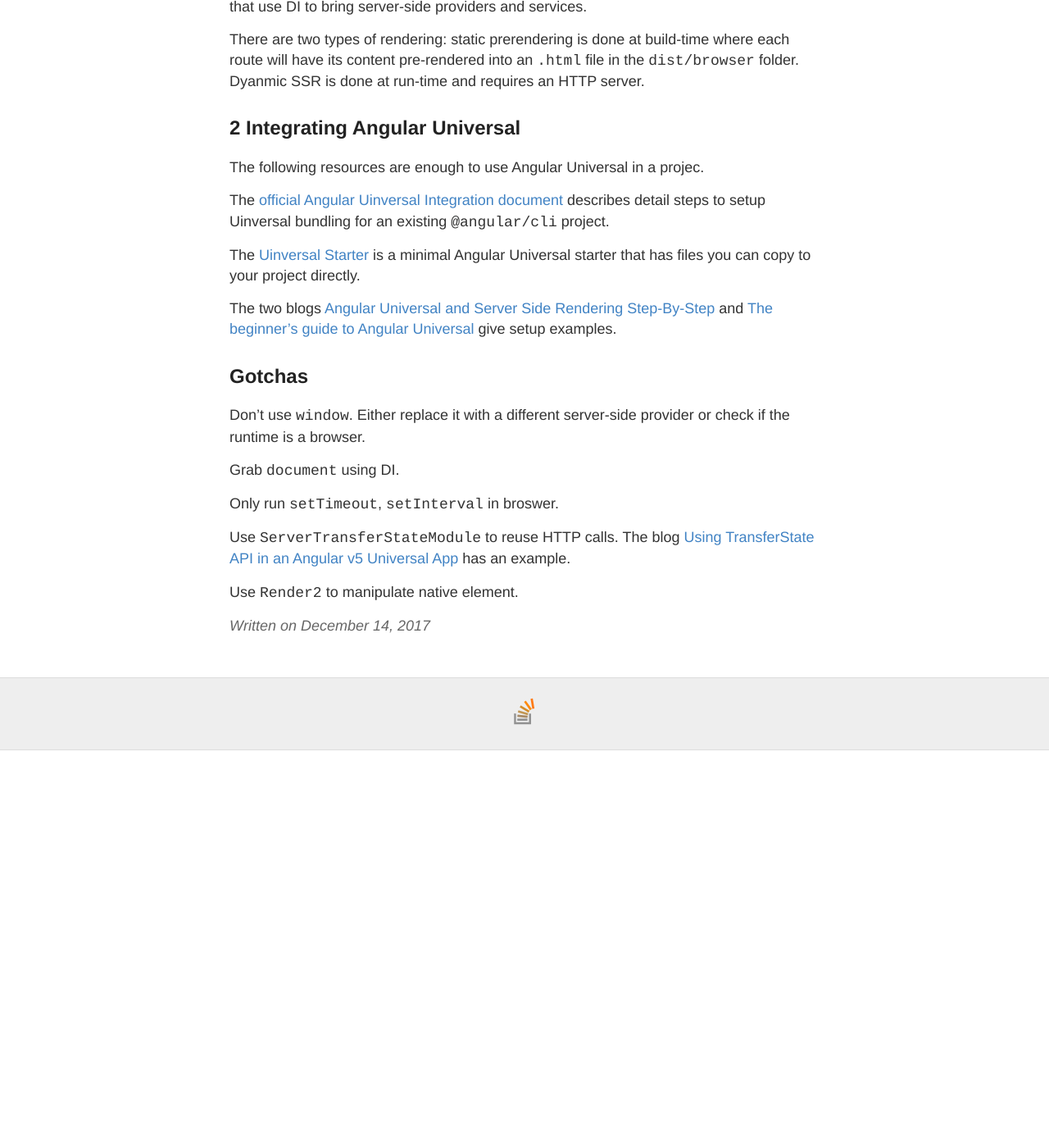
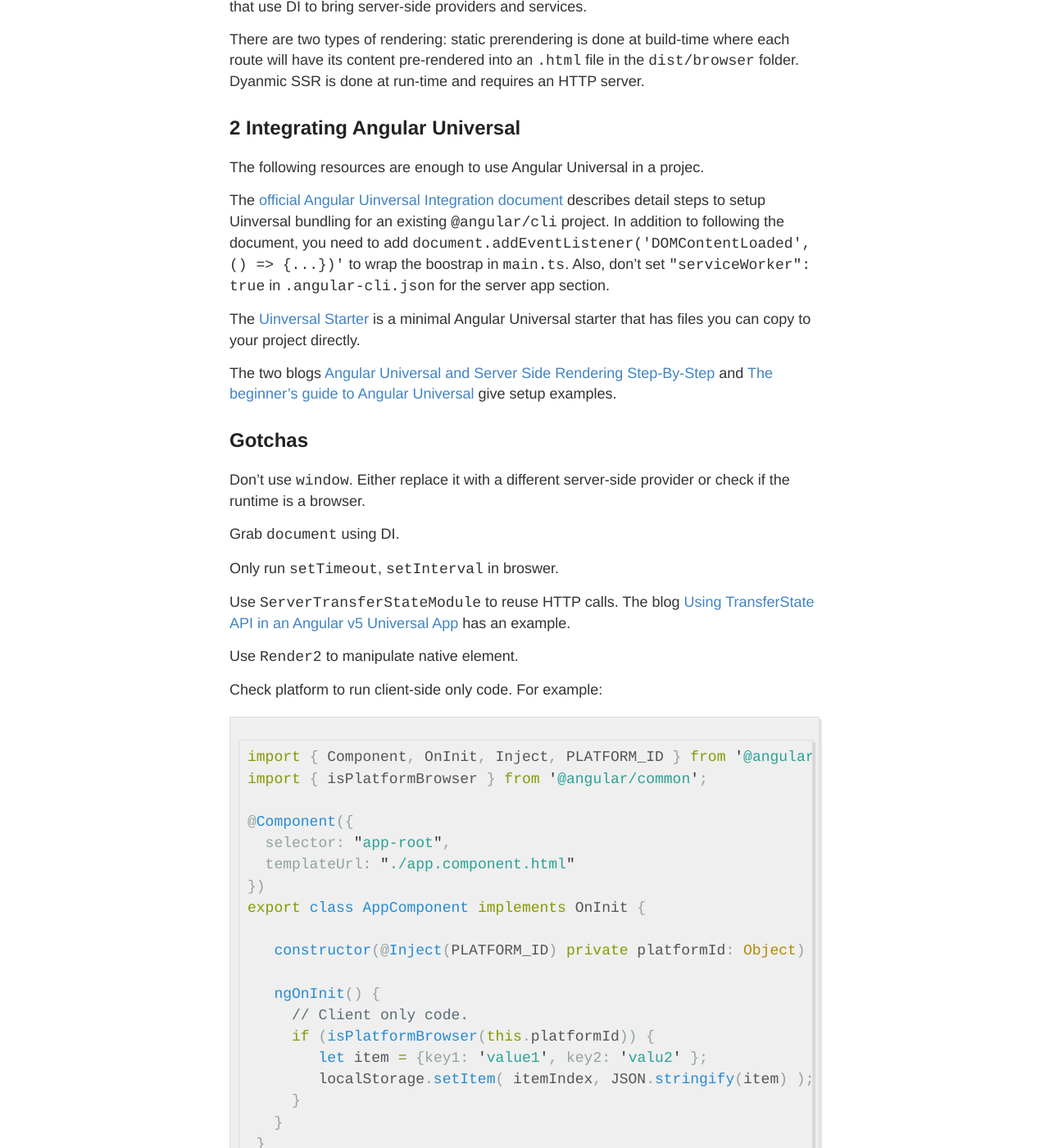
Before and after one commit to YingLiu4203/old-dev-blog, a Jekyll site: the page built from _posts/2017-12-14-angular-universal.md, in a window 1280 px wide and 1400 px high, scrolled down 519 px. Shown: the whole window at 82% size. Built offline with Jekyll 4.4.1, drawn with Linux system fonts in a browser that asks for light colours; comment, search, counter and statistics services are not loaded; before the commit the page ends 1434 px from its top, so only the background shows below that.

Commit message:
add angular universal config

````diff
--- a/_posts/2017-12-14-angular-universal.md
+++ b/_posts/2017-12-14-angular-universal.md
@@ -20,7 +20,7 @@ There are two types of rendering: static prerendering is done at build-time wher
 
 The following resources are enough to use Angular Universal in a projec.
 
-The [official Angular Uinversal Integration document](https://github.com/angular/angular-cli/wiki/stories-universal-rendering) describes detail steps to setup Uinversal bundling for an existing `@angular/cli` project.
+The [official Angular Uinversal Integration document](https://github.com/angular/angular-cli/wiki/stories-universal-rendering) describes detail steps to setup Uinversal bundling for an existing `@angular/cli` project. In addition to following the document, you need to add `document.addEventListener('DOMContentLoaded', () => {...})'` to wrap the boostrap in `main.ts`. Also, don't set `"serviceWorker": true` in `.angular-cli.json` for the server app section.
 
 The [Uinversal Starter](https://github.com/angular/universal-starter) is a minimal Angular Universal starter that has files you can copy to your project directly.
 
@@ -37,3 +37,27 @@ Only run `setTimeout`, `setInterval` in broswer.
 Use `ServerTransferStateModule` to reuse HTTP calls. The blog [Using TransferState API in an Angular v5 Universal App](https://blog.angularindepth.com/using-transferstate-api-in-an-angular-5-universal-app-130f3ada9e5b) has an example.
 
 Use `Render2` to manipulate native element.
+
+Check platform to run client-side only code. For example:
+
+```typescript
+import { Component, OnInit, Inject, PLATFORM_ID } from '@angular/core';
+import { isPlatformBrowser } from '@angular/common';
+
+@Component({
+  selector: "app-root",
+  templateUrl: "./app.component.html"
+})
+export class AppComponent implements OnInit {
+
+   constructor(@Inject(PLATFORM_ID) private platformId: Object) {  }
+
+   ngOnInit() {
+     // Client only code.
+     if (isPlatformBrowser(this.platformId)) {
+        let item = {key1: 'value1', key2: 'valu2' };
+        localStorage.setItem( itemIndex, JSON.stringify(item) );
+     }
+   }
+ }
+ ```
````
